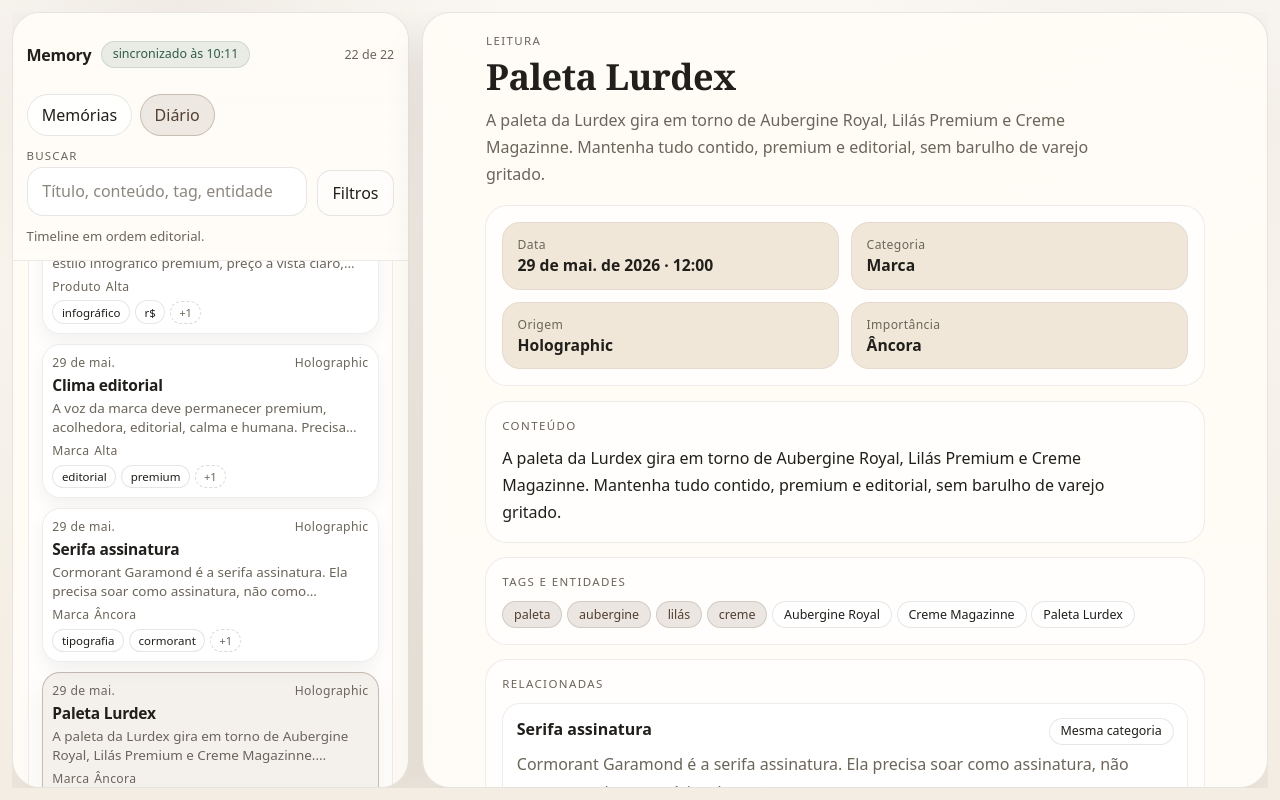
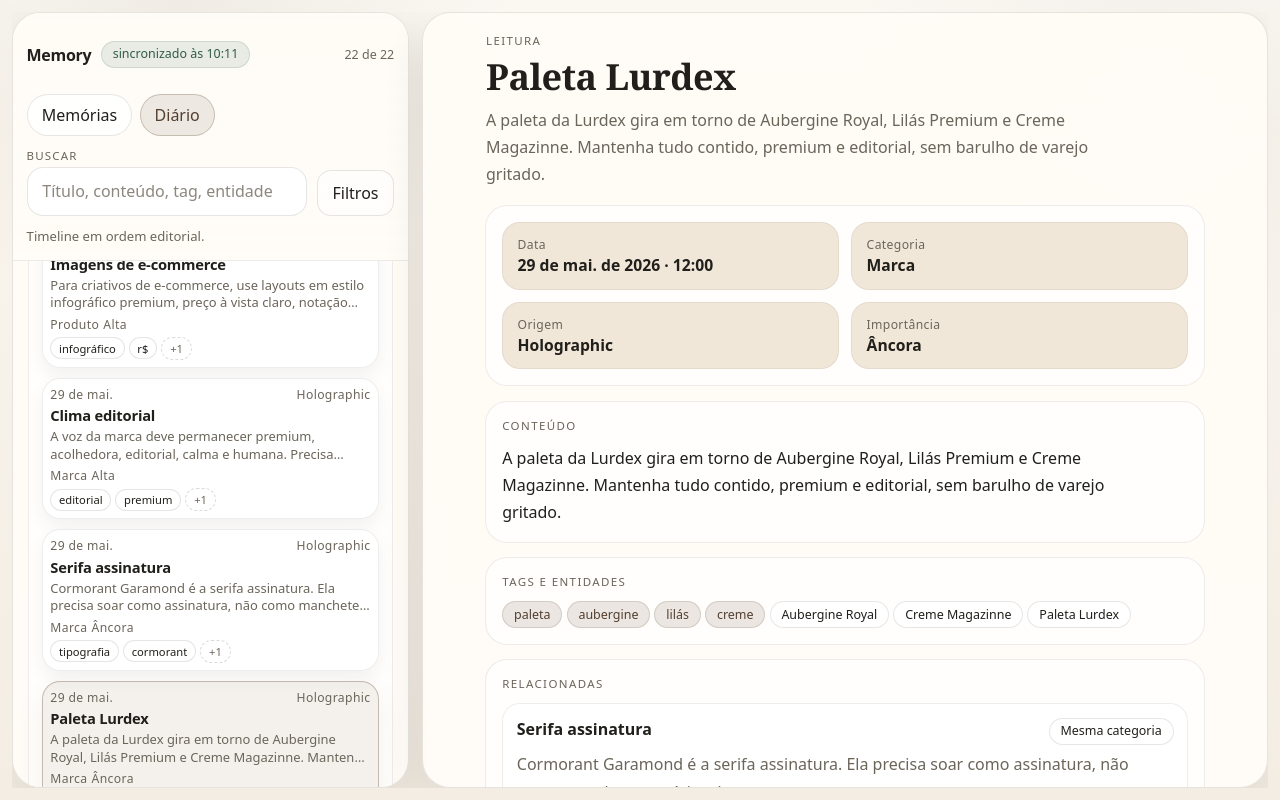
Before and after one commit to lurdexmagazzine/memory-lp, a React (Vite) app: page / in a window 1280 px wide. Built offline with nearby package versions, Linux system fonts and the light colour scheme.

Commit message:
fix: tighten notebook index cards

```diff
--- a/src/styles.css
+++ b/src/styles.css
@@ -226,12 +226,12 @@ svg {
   justify-content: center;
   gap: 0.35rem;
   max-width: 100%;
-  padding: 0.32rem 0.54rem;
+  padding: 0.28rem 0.48rem;
   border-radius: 999px;
   border: 1px solid var(--line);
   background: rgba(255, 255, 255, 0.84);
   color: var(--text);
-  font-size: 0.72rem;
+  font-size: 0.7rem;
   line-height: 1;
   white-space: nowrap;
   cursor: pointer;
@@ -508,8 +508,8 @@ svg {
 
 .memory-list-item {
   display: grid;
-  gap: 0.35rem;
-  padding: 0.56rem;
+  gap: 0.26rem;
+  padding: 0.44rem;
   border-radius: 18px;
   border: 1px solid rgba(33, 31, 27, 0.08);
   background: rgba(255, 255, 255, 0.84);
@@ -539,7 +539,7 @@ svg {
   display: flex;
   align-items: flex-start;
   justify-content: space-between;
-  gap: 0.6rem;
+  gap: 0.5rem;
   min-width: 0;
 }
 
@@ -566,8 +566,8 @@ svg {
 }
 
 .memory-list-item__title {
-  font-size: 0.97rem;
-  line-height: 1.2;
+  font-size: 0.92rem;
+  line-height: 1.12;
 }
 
 .memory-list-item__excerpt,
@@ -587,8 +587,8 @@ svg {
   -webkit-box-orient: vertical;
   -webkit-line-clamp: 2;
   line-clamp: 2;
-  font-size: 0.84rem;
-  line-height: 1.45;
+  font-size: 0.81rem;
+  line-height: 1.34;
 }
 
 .memory-list-item__meta,
@@ -597,7 +597,7 @@ svg {
 .related-list {
   display: flex;
   flex-wrap: wrap;
-  gap: 0.3rem;
+  gap: 0.26rem;
   min-width: 0;
 }
 
```
Also changed, not shown: 4 other files (tests, documents, lock files or other folders).
